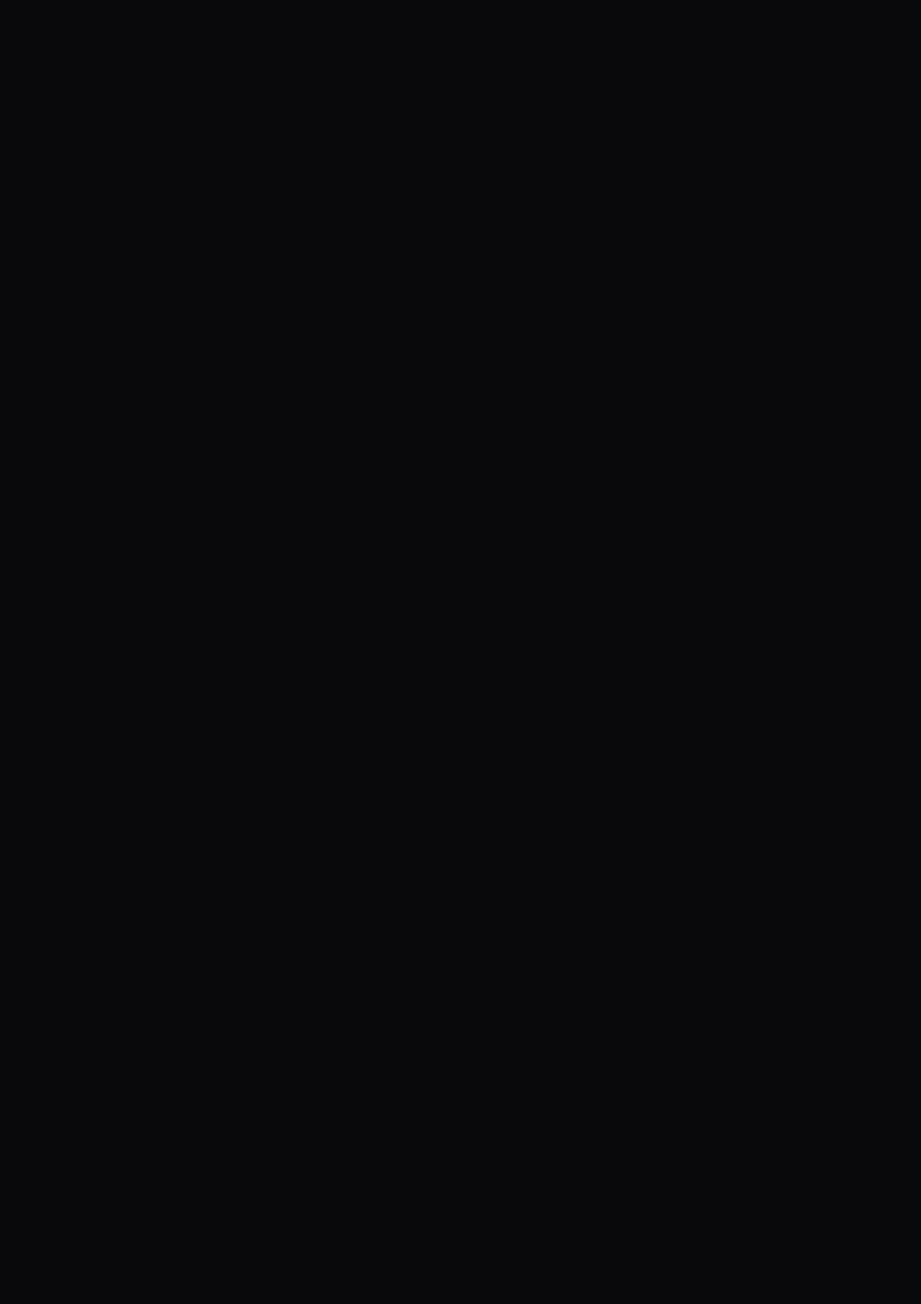
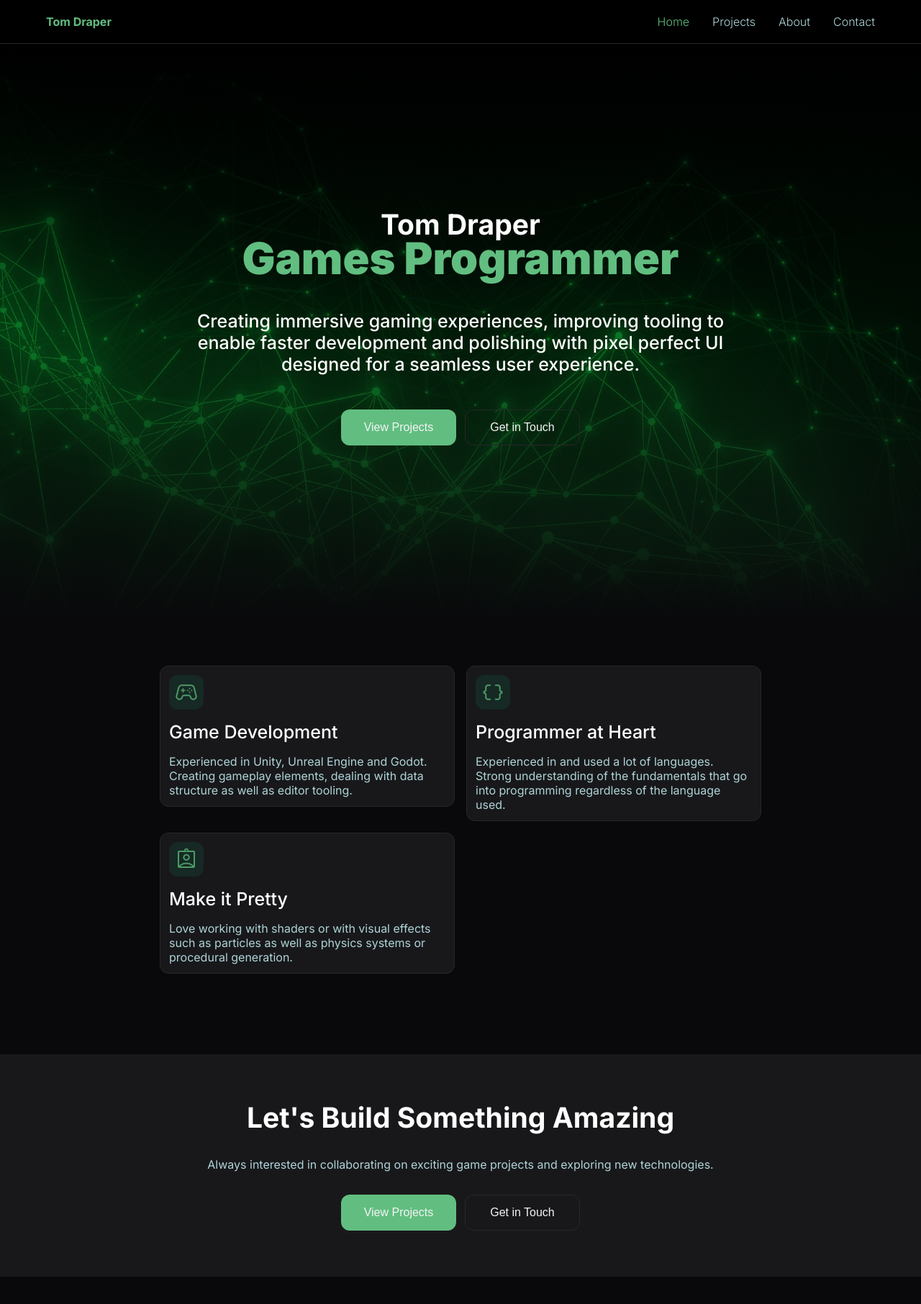
Before and after one commit to TomDraper/React-Profile, a React (Create React App) app: page / in a window 1280 px wide. Before the commit this address had no page. Shown: the top 1812 px of the page at 72% size. Before the commit the page ends 800 px from the top, so only its background shows below. Built offline with nearby package versions, Linux system fonts and the light colour scheme.

Commit message:
Fixed nav bar not displaying selected page. Fixed links in footer not redirecting after change to Router

```diff
--- a/src/App.tsx
+++ b/src/App.tsx
@@ -1,8 +1,7 @@
 import React from 'react';
-import { BrowserRouter, Routes, Route, Link } from 'react-router-dom';
+import { BrowserRouter, HashRouter, Routes, Route, Link } from 'react-router-dom';
 import './App.css';
 import './css/vars.css';
-
 
 import HomePage from "./pages/home.tsx";
 import AboutPage from "./pages/about.tsx";
@@ -16,14 +15,14 @@ const contactPage = ContactPage();
 
 function App() {
   return (
-    <BrowserRouter>
+    <HashRouter>
       <Routes>
-        <Route path="/React-Profile/" element = {homePage} />
-        <Route path="/React-Profile/projects" element={projectsPage} />
-        <Route path="/React-Profile/about" element={aboutPage} />
-        <Route path="/React-Profile/contact" element={contactPage} />
+        <Route path="/" element = {homePage} />
+        <Route path="/projects" element={projectsPage} />
+        <Route path="/about" element={aboutPage} />
+        <Route path="/contact" element={contactPage} />
       </Routes>
-    </BrowserRouter>
+    </HashRouter>
   );
 }
 
--- a/src/components/footer.tsx
+++ b/src/components/footer.tsx
@@ -1,4 +1,4 @@
-export default function Footer(includeProjectButton : boolean, includeContactButton : boolean){
+export default function Footer({includeProjectButton, includeContactButton} : {includeProjectButton : boolean, includeContactButton : boolean}){
     return (
         <div>
             <FooterComponent includeProjectButton={includeProjectButton} includeContactButton={includeContactButton} />
@@ -15,12 +15,12 @@ function FooterComponent ({ includeProjectButton, includeContactButton } : { inc
             <div className="horizontalContainer center">
                 {
                 includeProjectButton ?
-                <a href="projects.html"><button className="btn greenButton">View Projects</button></a> :
+                <a href="#/projects"><button className="btn greenButton">View Projects</button></a> :
                 ""
                 }
                 {
                 includeContactButton ?
-                <a href="contact.html"><button className="btn transparentButton">Get in Touch</button></a> :
+                <a href="#/contact"><button className="btn transparentButton">Get in Touch</button></a> :
                 ""
                 }
 
--- a/src/components/navbar.tsx
+++ b/src/components/navbar.tsx
@@ -6,14 +6,14 @@ type NavBarLinkProp = {
     url: string
 }
 
-const navBarLinks : NavBarLinkProp[] = [
-    { current: false, text: "Home", url: "/React-Profile/" },
-    { current: false, text: "Projects", url: "/React-Profile/projects" },
-    { current: false, text: "About", url: "/React-Profile/about" },
-    { current: false, text: "Contact", url: "/React-Profile/contact" }
+var navBarLinks : NavBarLinkProp[] = [
+    { current: false, text: "Home", url: "/" },
+    { current: false, text: "Projects", url: "/projects" },
+    { current: false, text: "About", url: "/about" },
+    { current: false, text: "Contact", url: "/contact" }
 ]
 
-export default function NavBar(selected:number){
+export default function NavBar({selected}:{selected:number}){
     for(let i = 0; i < navBarLinks.length; i++){
         navBarLinks[i].current = selected === i;
     }
@@ -34,5 +34,5 @@ export function NavBarLinks({ props } : { props:NavBarLinkProp[] }){
 }
 
 function NavBarLink({ current, text, url }: NavBarLinkProp){
-    return <li><Link className={current ? "greenText" : ""} to={url}>{text}</Link></li>;
+    return <li><Link className={current ? "greenText" : "greyText"} to={url}>{text}</Link></li>;
 }
--- a/src/css/navbar.css
+++ b/src/css/navbar.css
@@ -43,10 +43,6 @@
     color: var(--green-text);
 }
 
-.navBar > ul > li > a:visited {
-    color: var(--grey-text);
-}
-
 .navBar > ul > li > a:hover:not(.greenText) {
     color: var(--white-text);
 }
--- a/src/index.css
+++ b/src/index.css
@@ -43,17 +43,17 @@ p {
     color: var(--grey-text);
 }
 
-a {
+a:not(.greenText) {
     cursor: pointer;
     color: var(--green-text);
     text-decoration: underline;
 }
 
-a:visited {
+a:visited:not(.greenText) {
     color: var(--grey-text);
 }
 
-a:hover {
+a:hover:not(.greenText) {
     color: var(--white-text);
 }
 
--- a/src/pages/about.tsx
+++ b/src/pages/about.tsx
@@ -104,17 +104,14 @@ const experienceBlocks : ExperienceProp[] = [
     }
 ]
 
-const navBar = NavBar(2);
-const footer = Footer(true, true);
-
 export default function AboutPage(){
     return (
         <div>
-            { navBar }
+            <NavBar selected={2} />
             <PageIntro props={pageIntroProps} />
             <SmallCardBulletedBoxSection title="Skills and Experience" cardProps={bulletCards} />
             <ExperienceSection title="Experience" props={experienceBlocks} />
-            { footer }
+            <Footer includeProjectButton={true} includeContactButton={true} />
         </div>
     );
 }
--- a/src/pages/contact.tsx
+++ b/src/pages/contact.tsx
@@ -38,16 +38,13 @@ const socialProps : SocialProp[] = [
     }
 ]
 
-const navBar = NavBar(2);
-const footer = Footer(true, true);
-
 export default function ContactPage(){
     return (
         <div>
-            { navBar }
+            <NavBar selected={3} />
             <PageIntro />
             <ContactGrid emailProp={emailProp} socialProps={socialProps} />
-            { footer }
+            <Footer includeProjectButton={true} includeContactButton={false} />
         </div>
     );
 }
--- a/src/pages/home.tsx
+++ b/src/pages/home.tsx
@@ -33,17 +33,13 @@ const smallCards : Cards.SmallCardProp[] = [
     },
 ]
 
-const navBar = NavBar(0);
-const splashPage = SplashPage();
-const footer = Footer(true, true);
-
 export default function HomePage(){
     return (
         <div>
-            { navBar}
-            { splashPage }
+            <NavBar selected={0} />
+            <SplashPage />
             <Cards.SmallCardFlexBox cardProps={smallCards} />
-            { footer }
+            <Footer includeProjectButton={true} includeContactButton={true} />
         </div>
     );
 }
--- a/src/pages/projects.tsx
+++ b/src/pages/projects.tsx
@@ -409,16 +409,13 @@ const pageSectionsProps = [
     }
 ]
 
-const navBar = NavBar(1);
-const footer = Footer(true, true);
-
 export default function ProjectsPage(){
     return (
         <div>
-            { navBar }
+            <NavBar selected={1} />
             <PageIntro props={pageIntroProps} />
             <BoxSection props={pageSectionsProps} />
-            { footer }
+            <Footer includeProjectButton={false} includeContactButton={true} />
         </div>
     );
 }
```
